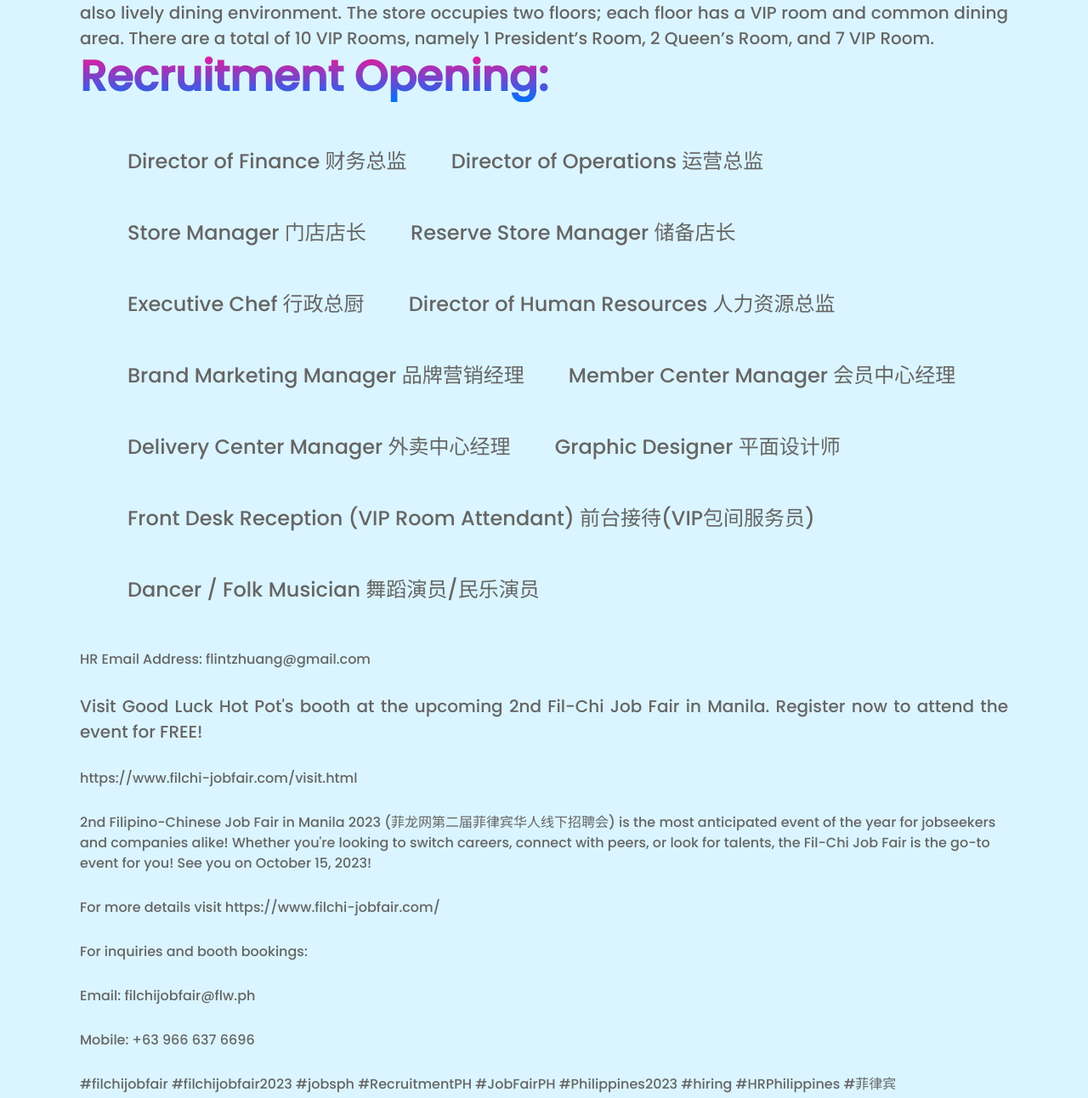
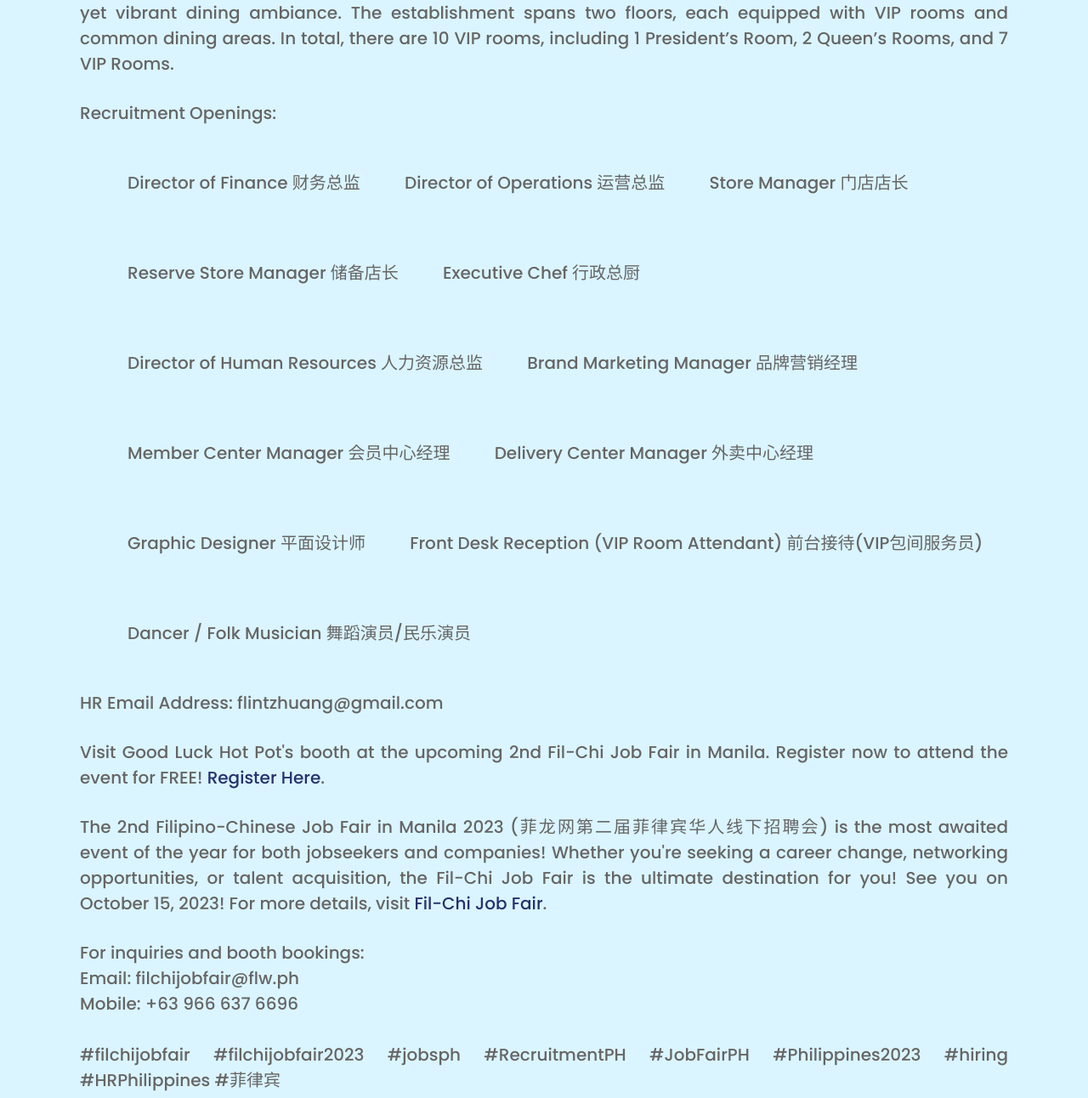
Before and after one commit to pmdnit/11ty-blog-site, an Eleventy site: page src/blog/2023-10-12-dipping-into-a-flavorful-career-good-luck-hot-pot-sparkles-at-the-2nd-fil-chi-job-fair-in-manila.md in a window 1280 px wide. Shown: the part 1211-2503 px from the top of the page at 85% size. Built offline with nearby package versions, Linux system fonts and the light colour scheme; Eleventy itself is replaced by a stand-in of ours; files that its build step writes are made by us from their sources; files whose address does not match are found by name.

Commit message:
Update Blog “2023-10-12-dipping-into-a-flavorful-career-good-luck-hot-pot-sparkles-at-the-2nd-fil-chi-job-fair-in-manila”

```diff
--- a/src/blog/2023-10-12-dipping-into-a-flavorful-career-good-luck-hot-pot-sparkles-at-the-2nd-fil-chi-job-fair-in-manila.md
+++ b/src/blog/2023-10-12-dipping-into-a-flavorful-career-good-luck-hot-pot-sparkles-at-the-2nd-fil-chi-job-fair-in-manila.md
@@ -8,41 +8,31 @@
 image: /assets/blog/新-红运.png
 imageAlt: Good Luck Hot Pot
 ---
-<p align = "justify" style = "font-size: 20px"> Good Luck Hot Pot has been well received by Chinese and Filipinos, especially by the elites. It has also won the reputation of being the benchmark of Oriental Dining because it offers excellent dining experience, extraordinary Chinese cultural performances, and meeting the needs of different parties and business banquets. Good Luck Hot Pot expanded to the Philippines and is commited to create more job opportunities for Filipinos. We are offering professional F&B management knowledge and experiences, bringing in authentic Chinese culture and performances, and promoting the friendship of the two countries. <br><br> The store is designed with classic Chinese architecture in mind, giving the customers a grand, solemn, but also lively dining environment. The store occupies two floors; each floor has a VIP room and common dining area. There are a total of 10 VIP Rooms, namely 1 President’s Room, 2 Queen’s Room, and 7 VIP Room. </p>
+<p align="justify" style="font-size: 20px"> Good Luck Hot Pot has been warmly received by both Chinese and Filipinos, particularly among the elites. It has earned the reputation as the pinnacle of Oriental Dining by providing exceptional dining experiences, captivating Chinese cultural performances, and catering to various parties and business banquets. Good Luck Hot Pot has now expanded into the Philippines, dedicated to creating more job opportunities for Filipinos. We offer professional F&B management expertise, introduce authentic Chinese culture and performances, and foster friendship between the two nations. <br><br> The store is meticulously designed with classic Chinese architecture, offering customers a grand, solemn, yet vibrant dining ambiance. The establishment spans two floors, each equipped with VIP rooms and common dining areas. In total, there are 10 VIP rooms, including 1 President’s Room, 2 Queen’s Rooms, and 7 VIP Rooms. </p>
 
-## Recruitment Opening:
+<p align="justify" style="font-size: 20px">Recruitment Openings:</p>
+<ol>
+<li><p align="justify" style="font-size: 20px">Director of Finance 财务总监</p></li>
+<li><p align="justify" style="font-size: 20px">Director of Operations 运营总监</p></li>
+<li><p align="justify" style="font-size: 20px">Store Manager 门店店长</p></li>
+<li><p align="justify" style="font-size: 20px">Reserve Store Manager 储备店长</p></li>
+<li><p align="justify" style="font-size: 20px">Executive Chef 行政总厨</p></li>
+<li><p align="justify" style="font-size: 20px">Director of Human Resources 人力资源总监</p></li>
+<li><p align="justify" style="font-size: 20px">Brand Marketing Manager 品牌营销经理</p></li>
+<li><p align="justify" style="font-size: 20px">Member Center Manager 会员中心经理</p></li>
+<li><p align="justify" style="font-size: 20px">Delivery Center Manager 外卖中心经理</p></li>
+<li><p align="justify" style="font-size: 20px">Graphic Designer 平面设计师</p></li>
+<li><p align="justify" style="font-size: 20px">Front Desk Reception (VIP Room Attendant) 前台接待(VIP包间服务员)</p></li>
+<li><p align="justify" style="font-size: 20px">Dancer / Folk Musician 舞蹈演员/民乐演员</p></li>
+</ol>
 
-<p align = "justify" style = "font-size: 20px">
+<p align="justify" style="font-size: 20px">HR Email Address: flintzhuang@gmail.com</p>
 
-1. Director of Finance 财务总监
-2. Director of Operations 运营总监
-3. Store Manager 门店店长
-4. Reserve Store Manager 储备店长
-5. Executive Chef 行政总厨
-6. Director of Human Resources 人力资源总监
-7. Brand Marketing Manager 品牌营销经理
-8. Member Center Manager 会员中心经理
-9. Delivery Center Manager 外卖中心经理
-10. Graphic Designer 平面设计师
-11. Front Desk Reception (VIP Room Attendant) 前台接待(VIP包间服务员)
-12. Dancer / Folk Musician 舞蹈演员/民乐演员
+<p align="justify" style="font-size: 20px"> Visit Good Luck Hot Pot's booth at the upcoming 2nd Fil-Chi Job Fair in Manila. Register now to attend the event for FREE! <a href="https://www.filchi-jobfair.com/visit.html">Register Here</a>.</p>
 
-</p>
+<p align="justify" style="font-size: 20px">The 2nd Filipino-Chinese Job Fair in Manila 2023 (菲龙网第二届菲律宾华人线下招聘会) is the most awaited event of the year for both jobseekers and companies! Whether you're seeking a career change, networking opportunities, or talent acquisition, the Fil-Chi Job Fair is the ultimate destination for you! See you on October 15, 2023! For more details, visit <a href="https://www.filchi-jobfair.com/">Fil-Chi Job Fair</a>.</p>
 
-**HR Email Address: flintzhuang@gmail.com**
-
-<p align = "justify" style = "font-size: 20px"> Visit Good Luck Hot Pot's booth at the upcoming 2nd Fil-Chi Job Fair in Manila. Register now to attend the event for FREE!
-
-**https://www.filchi-jobfair.com/visit.html**
-
-2nd Filipino-Chinese Job Fair in Manila 2023 (菲龙网第二届菲律宾华人线下招聘会) is the most anticipated event of the year for jobseekers and companies alike! Whether you're looking to switch careers, connect with peers, or look for talents, the Fil-Chi Job Fair is the go-to event for you! See you on October 15, 2023!
-
-For more details visit https://www.filchi-jobfair.com/ </p>
-
-For inquiries and booth bookings:
-
-Email: filchijobfair@flw.ph
-
-Mobile: +63 966 637 6696
-
-\#filchijobfair #filchijobfair2023 #jobsph #RecruitmentPH #JobFairPH #Philippines2023 #hiring #HRPhilippines #菲律宾
+<p align="justify" style="font-size: 20px">For inquiries and booth bookings: <br>
+Email: filchijobfair@flw.ph <br>
+Mobile: +63 966 637 6696<br><br>
+#filchijobfair #filchijobfair2023 #jobsph #RecruitmentPH #JobFairPH #Philippines2023 #hiring #HRPhilippines #菲律宾</p>
```
